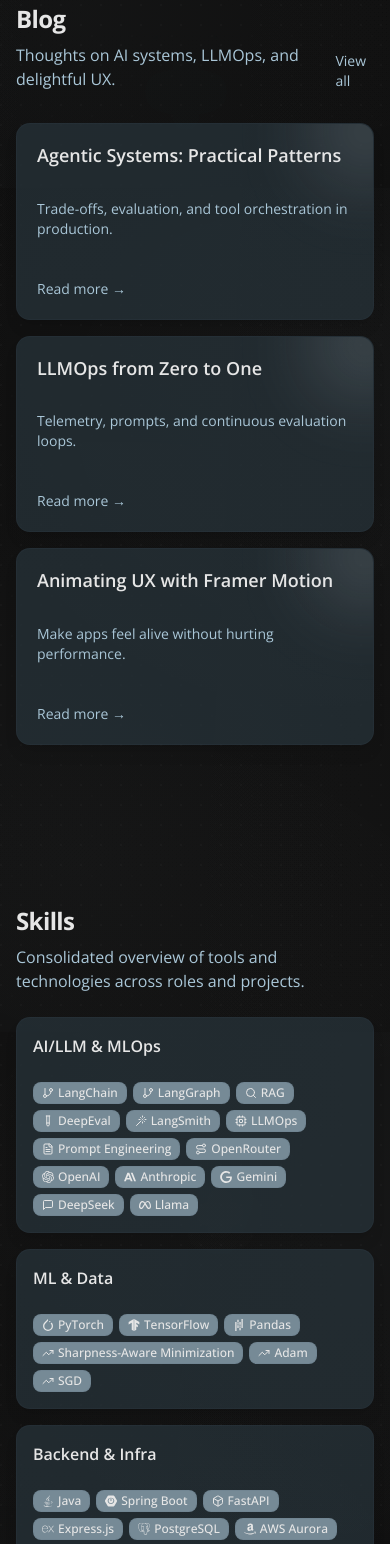
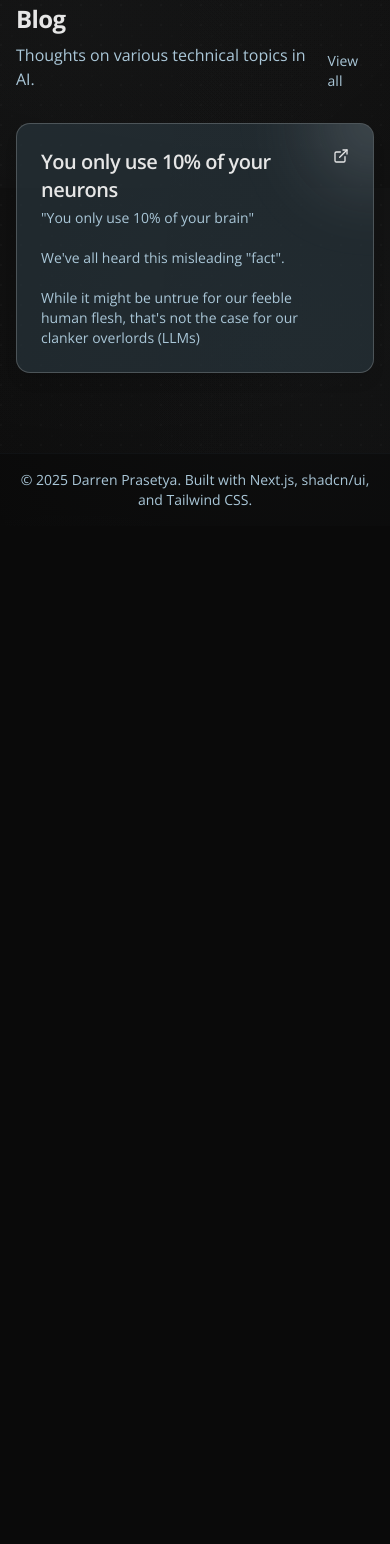
Before and after one commit to Mikask1/portfolio-darren, a Next.js app: page / in a window 390 px wide. Shown: the part 5720-7264 px from the top of the page. After the commit the page ends 6246 px from the top, so only its background shows below. Built offline with nearby package versions, Linux system fonts and the light colour scheme.

Commit message:
feat: add blog

```diff
--- a/src/app/blogs/page.tsx
+++ b/src/app/blogs/page.tsx
@@ -1,19 +1,8 @@
 "use client";
 
-import BlogCard, { Post } from "@/components/BlogCard";
-import { Card } from "@/components/ui/card";
-import { AnimatePresence, motion } from "framer-motion";
-import Link from "next/link";
-
-const POSTS: Post[] = [
-	{
-		slug: "agentic-systems-practical-patterns",
-		title: "Agentic Systems: Practical Patterns",
-		desc: "Trade-offs, evaluation, and tool orchestration in production.",
-	},
-	{ slug: "llmops-from-zero-to-one", title: "LLMOps from Zero to One", desc: "Telemetry, prompts, and continuous evaluation loops." },
-	{ slug: "animating-ux-with-framer-motion", title: "Animating UX with Framer Motion", desc: "Make apps feel alive without hurting performance." },
-];
+import BlogCard from "@/components/BlogCard";
+import { BLOG_POSTS, Post } from "@/lib/blogData";
+import { motion } from "framer-motion";
 
 const container = {
   hidden: { opacity: 0 },
@@ -25,8 +14,19 @@ const container = {
   },
 };
 
+const item = {
+  hidden: {
+    opacity: 0,
+    y: 12,
+  },
+  show: {
+    opacity: 1,
+    y: 0,
+  },
+};
+
 export default function BlogsPage() {
-	const [featuredPost, ...otherPosts] = POSTS;
+  const [featuredPost, ...otherPosts] = BLOG_POSTS;
 
   return (
     <main className="container-px mx-auto max-w-5xl py-16">
@@ -59,31 +59,20 @@ export default function BlogsPage() {
         </motion.div>
       </div>
       <div className="mt-12">
-				<motion.h2
+        {otherPosts.length > 0 && <motion.h2
           initial={{ opacity: 0, y: 8 }}
           animate={{ opacity: 1, y: 0 }}
           transition={{ duration: 0.5, delay: 0.2 }}
           className="text-xl font-semibold"
         >
           Other Posts
-				</motion.h2>
+        </motion.h2>}
         <motion.div variants={container} initial="hidden" animate="show" className="mt-4 grid gap-4 sm:grid-cols-2">
-					{otherPosts.map((p, i) => (
-						<BlogCard p={p} i={i + 1} key={p.slug} />
+          {otherPosts.map((p: Post, i: number) => (
+            <BlogCard p={p} i={i + 1} key={p.slug || p.title} />
           ))}
         </motion.div>
       </div>
     </main>
   );
 }
-
-const item = {
-	hidden: {
-		opacity: 0,
-		y: 12,
-	},
-	show: {
-		opacity: 1,
-		y: 0,
-	},
-};
--- a/src/app/page.tsx
+++ b/src/app/page.tsx
@@ -2,7 +2,6 @@ import Hero from "@/components/Hero";
 import ProjectsSection from "@/components/ProjectsSection";
 import Timeline from "@/components/Timeline";
 import BlogSection from "@/components/BlogSection";
-import SkillsSection from "@/components/SkillsSection";
 
 export default function Home() {
   return (
@@ -27,7 +26,6 @@ export default function Home() {
       <Timeline />
       <ProjectsSection />
       <BlogSection />
-      <SkillsSection />
     </main>
   );
 }
--- a/src/components/BlogCard.tsx
+++ b/src/components/BlogCard.tsx
@@ -1,15 +1,11 @@
 "use client";
 
 import { cn } from "@/lib/utils";
-import { motion, useMotionTemplate, useMotionValue } from "framer-motion";
+import { motion } from "framer-motion";
 import Link from "next/link";
 import { ComponentProps } from "react";
-
-export interface Post {
-	slug: string;
-	title: string;
-	desc: string;
-}
+import { Post } from "@/lib/blogData";
+import { LuArrowRight, LuExternalLink } from "react-icons/lu";
 
 interface BlogCardProps {
     p: Post;
@@ -28,6 +24,8 @@ const item = {
 };
 
 export default function BlogCard({ p, i }: BlogCardProps) {
+    const href = p.isExternal ? p.link! : `/blogs/${p.slug}`;
+
     return (
         <motion.div
             variants={item}
@@ -35,21 +33,20 @@ export default function BlogCard({ p, i }: BlogCardProps) {
             transition={{ duration: 0.45, delay: i * 0.05 }}
             className="group relative"
         >
-			<Link href={`/blogs/${p.slug}`} className="block">
+            <Link
+                href={href}
+                className="block"
+                {...(p.isExternal ? { target: "_blank", rel: "noopener noreferrer" } : {})}
+            >
                 <Card className="group relative overflow-hidden border-border/10 bg-card/70 p-6 shadow-lg transition-all hover:shadow-xl hover:bg-card h-full">
                     <div className="flex items-start justify-between gap-4">
                         <div>
                             <h3 className="text-xl font-semibold tracking-tight underline-ltr w-fit">{p.title}</h3>
-							<p className="mt-1 text-sm text-muted-foreground">{p.desc}</p>
+                            <p className="mt-1 text-sm text-muted-foreground whitespace-pre-line">{p.desc}</p>
                         </div>
-						<motion.span
-							initial={{ x: 0 }}
-							whileHover={{ x: 4 }}
-							transition={{ type: "spring", stiffness: 300 }}
-							className="text-primary opacity-80 group-hover:opacity-100"
-						>
-							→
-						</motion.span>
+                        <div className="flex items-center">
+                            {p.isExternal ? <LuExternalLink size={16} /> : <LuArrowRight size={16} />}
+                        </div>
                     </div>
                     <div className="pointer-events-none absolute -right-14 -top-14 size-28 rounded-full bg-accent/20 blur-2xl transition-transform group-hover:translate-x-2 group-hover:-translate-y-1" />
                 </Card>
--- a/src/components/BlogSection.tsx
+++ b/src/components/BlogSection.tsx
@@ -1,42 +1,28 @@
 "use client";
 
-import { Card } from "@/components/ui/card";
 import { motion } from "framer-motion";
 import Link from "next/link";
-
-const POSTS = [
-	{
-		title: "Agentic Systems: Practical Patterns",
-		desc: "Trade-offs, evaluation, and tool orchestration in production.",
-		link: "#",
-	},
-	{
-		title: "LLMOps from Zero to One",
-		desc: "Telemetry, prompts, and continuous evaluation loops.",
-		link: "#",
-	},
-	{
-		title: "Animating UX with Framer Motion",
-		desc: "Make apps feel alive without hurting performance.",
-		link: "#",
-	},
-];
+import BlogCard from "./BlogCard";
+import { BLOG_POSTS, Post } from "@/lib/blogData";
 
 export default function BlogSection() {
+  // Show only the first 3 posts in the homepage section
+  const displayPosts = BLOG_POSTS.slice(0, 3);
+
   return (
     <section id="blog" className="relative">
       <div className="container-px mx-auto max-w-6xl py-20">
         <div className="flex items-end justify-between gap-4">
           <div>
             <h2 className="text-2xl font-bold tracking-tight sm:text-3xl">Blog</h2>
-						<p className="mt-2 text-muted-foreground">Thoughts on AI systems, LLMOps, and delightful UX.</p>
+            <p className="mt-2 text-muted-foreground">Thoughts on various technical topics in AI.</p>
           </div>
           <Link href="/blogs" className="text-sm text-primary underline-ltr">
             View all
           </Link>
         </div>
         <div className="mt-8 grid gap-4 sm:grid-cols-2 lg:grid-cols-3">
-					{POSTS.map((p, i) => (
+          {displayPosts.map((p: Post, i: number) => (
             <motion.div
               key={p.title}
               initial={{ opacity: 0, y: 16 }}
@@ -44,14 +30,7 @@ export default function BlogSection() {
               viewport={{ once: true, margin: "-80px" }}
               transition={{ duration: 0.5, delay: i * 0.05 }}
             >
-							<Link href={p.link} className="block h-full">
-								<Card className="group relative h-full overflow-hidden border-border/10 bg-card/70 p-5 shadow-lg transition-shadow hover:shadow-xl">
-									<h3 className="text-lg font-semibold leading-tight">{p.title}</h3>
-									<p className="mt-2 text-sm text-muted-foreground">{p.desc}</p>
-									<span className="mt-4 inline-flex text-sm text-primary underline-ltr w-fit">Read more →</span>
-									<div className="pointer-events-none absolute -right-10 -top-10 size-24 rounded-full bg-accent/20 blur-2xl transition-transform group-hover:translate-x-2 group-hover:-translate-y-1" />
-								</Card>
-							</Link>
+              <BlogCard p={p} i={i} />
             </motion.div>
           ))}
         </div>
--- a/src/components/Footer.tsx
+++ b/src/components/Footer.tsx
@@ -1,7 +1,7 @@
 export default function Footer() {
   const year = new Date().getFullYear();
   return (
-    <footer className="border-t border-border/10 pb-4 text-center text-sm text-muted-foreground">
+    <footer className="border-t border-border/10 py-4 text-center text-sm text-muted-foreground">
       <div className="container-px mx-auto">
         <p>© {year} Darren Prasetya. Built with <a className="underline-ltr" href="https://nextjs.org/" target="_blank" rel="noreferrer">Next.js</a>, <a className="underline-ltr" href="https://ui.shadcn.com/" target="_blank" rel="noreferrer">shadcn/ui</a>, and <a className="underline-ltr" href="https://tailwindcss.com/" target="_blank" rel="noreferrer">Tailwind CSS</a>.</p>
       </div>
--- a/src/components/SkillsSection.tsx
+++ /dev/null
@@ -1,80 +0,0 @@
-"use client";
-
-import SkillBadge from "@/components/SkillBadge";
-import { Card } from "@/components/ui/card";
-
-const SKILL_GROUPS: { title: string; skills: string[] }[] = [
-    {
-        title: "AI/LLM & MLOps",
-        skills: [
-            "LangChain",
-            "LangGraph",
-            "RAG",
-            "DeepEval",
-            "LangSmith",
-            "LLMOps",
-            "Prompt Engineering",
-            "OpenRouter",
-            "OpenAI",
-            "Anthropic",
-            "Gemini",
-            "DeepSeek",
-            "Llama",
-        ],
-    },
-    {
-        title: "ML & Data",
-        skills: [
-            "PyTorch",
-            "TensorFlow",
-            "Pandas",
-            "Sharpness-Aware Minimization",
-            "Adam",
-            "SGD",
-        ],
-    },
-    {
-        title: "Backend & Infra",
-        skills: [
-            "Java",
-            "Spring Boot",
-            "FastAPI",
-            "Express.js",
-            "PostgreSQL",
-            "AWS Aurora",
-            "GCP",
-            "Load Balancing",
-            "UNIX",
-        ],
-    },
-    {
-        title: "Frontend & UI",
-        skills: ["Next.js", "TypeScript", "Framer Motion", "Tailwind CSS"],
-    },
-    { title: "Testing", skills: ["JUnit 5", "TestNG", "Mockito", "Jest"] },
-];
-
-export default function SkillsSection() {
-    return (
-        <section id="skills" className="relative">
-            <div className="container-px mx-auto max-w-6xl py-20">
-                <h2 className="text-2xl font-bold tracking-tight sm:text-3xl">Skills</h2>
-                <p className="mt-2 text-muted-foreground">
-                    Consolidated overview of tools and technologies across roles and projects.
-                </p>
-                <div className="mt-6 grid gap-4 sm:grid-cols-2 lg:grid-cols-4">
-                    {SKILL_GROUPS.map((group) => (
-                        <Card key={group.title} className="border-border/10 bg-card/70 p-4 shadow-lg">
-                            <h3 className="text-base font-semibold">{group.title}</h3>
-                            <div className="flex flex-wrap gap-1.5">
-                                {group.skills.map((s) => (
-                                    <SkillBadge key={s} skill={s} />
-                                ))}
-                            </div>
-                        </Card>
-                    ))}
-                </div>
-            </div>
-        </section>
-    );
-}
--- /dev/null
+++ b/src/lib/blogData.ts
@@ -0,0 +1,20 @@
+export interface Post {
+    slug?: string; // For internal blog posts
+    title: string;
+    desc: string;
+    link?: string; // For external links
+    isExternal?: boolean;
+}
+
+export const BLOG_POSTS: Post[] = [
+    {
+        title: "You only use 10% of your neurons",
+        desc: `"You only use 10% of your brain"
+
+We've all heard this misleading "fact".
+
+While it might be untrue for our feeble human flesh, that's not the case for our clanker overlords (LLMs)`,
+        link: "https://www.linkedin.com/pulse/you-only-use-10-your-neurons-darren-prasetya-dpavc",
+        isExternal: true,
+    },
+];
```
Lines whose indentation alone changed are shown as unchanged.
